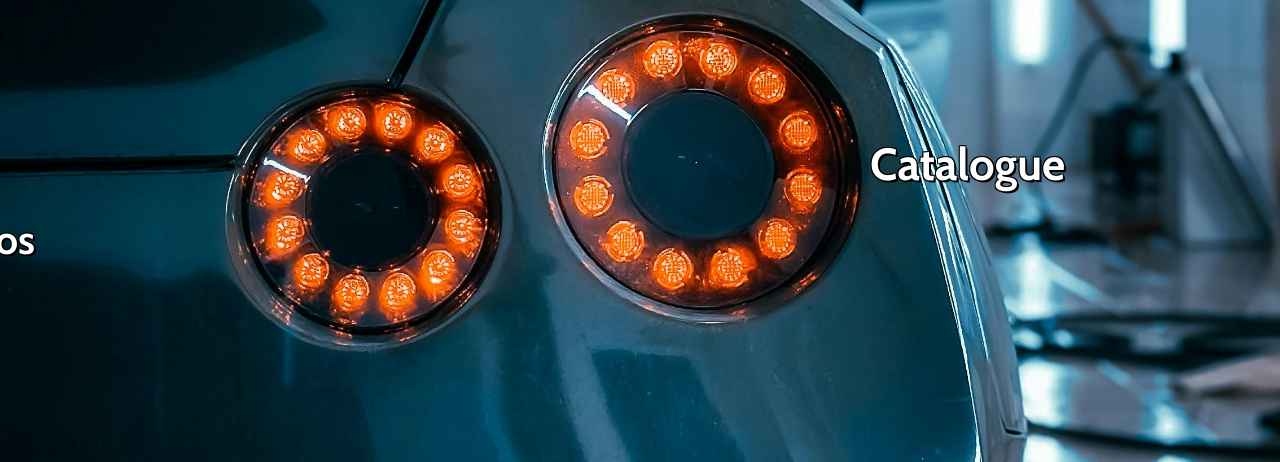
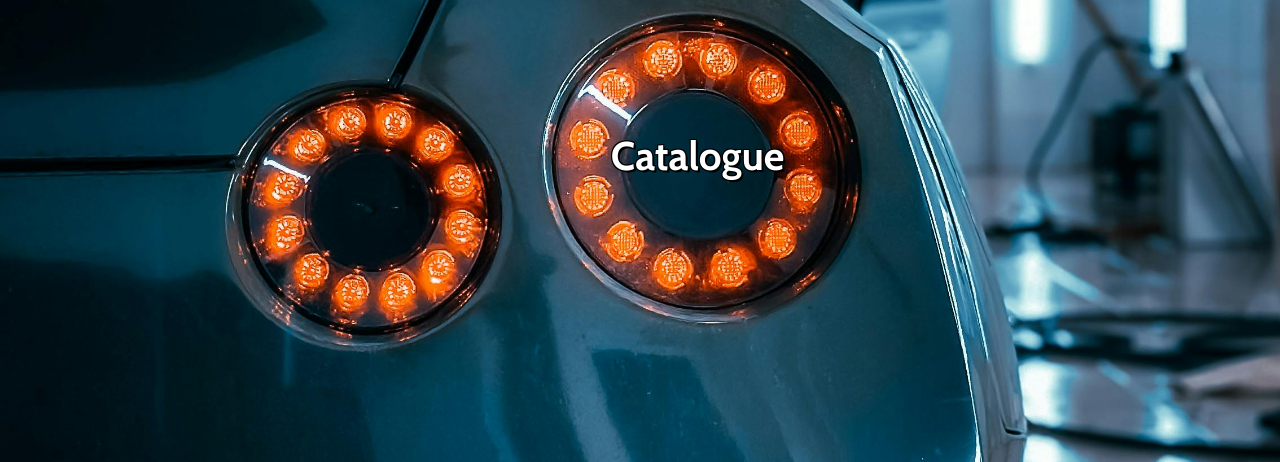
Before and after one commit to DoomZyx/SKG-AUTOPARTS, a React (Vite) app in the folder react/FrontEnd/: page / in a window 1280 px wide. Shown: the part 1020-1482 px from the top of the page. Built offline with nearby package versions, Linux system fonts and the light colour scheme.

Commit message:
repositionnement hyperliens homepage

```diff
--- a/react/FrontEnd/src/components/Homepage-components/Nav/_Nav.scss
+++ b/react/FrontEnd/src/components/Homepage-components/Nav/_Nav.scss
@@ -1,27 +1,20 @@
-
-
 .Parts-links {
- display: flex;
-  font-size: 45px;
+  display: flex;
+  font-size: 2.5rem; /* Utilisez rem au lieu de px pour une meilleure adaptabilité */
   position: absolute;
-  left: 870px;
-  margin-bottom: 30px;
+  left: 54.5%; /* Centré horizontalement */
+  margin-bottom: 3rem;
+  transform: translateX(-50%);
   z-index: 999;
 }
-
 .About-links {
- display: flex;
- position: absolute;
- right: 1245px;
- margin-top: 60px;
- z-index: 999;
-  font-size: 40px;
+  display: flex;
+  position: absolute;
+  right: 89rem; /* Utilisez rem pour une échelle relative */
+  top: 32rem; /* Utilisez rem pour une échelle relative */
+  font-size: 2.5rem;
+  z-index: 999;
 }
-
-.About-links:hover, .Parts-links:hover {
-  transform: translate(1.9%);
-}
-
 .ST2 img {
  z-index: 1;
   display: flex;
```
